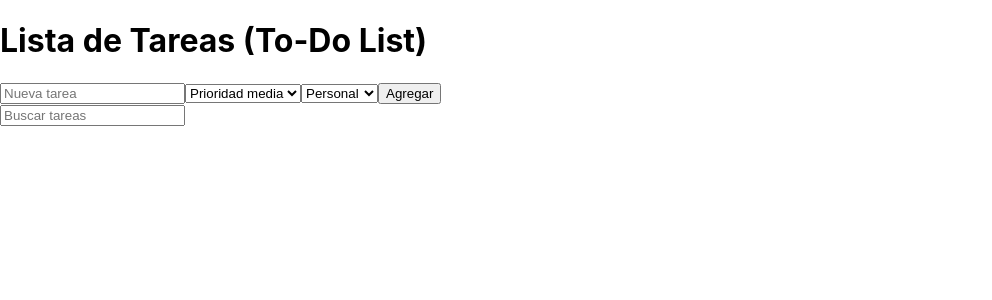
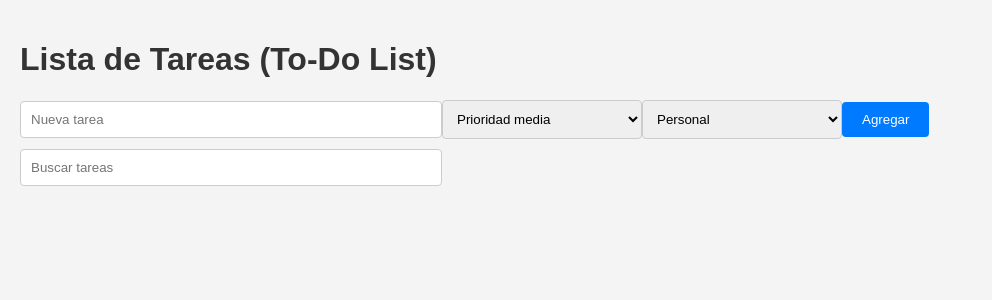
Before and after one commit to AldG99/lista-tareas, a React (Create React App) app: page / in a window 1280 px wide. Shown: the top 300 px of the page, without its empty margins (0-992 px from the left). Built offline with nearby package versions, Linux system fonts and the light colour scheme; the HTML template or start-up script is replaced by a standard one.

Commit message:
Estilo SCSS

```diff
--- a/package.json
+++ b/package.json
@@ -6,9 +6,11 @@
     "@testing-library/jest-dom": "^5.17.0",
     "@testing-library/react": "^13.4.0",
     "@testing-library/user-event": "^13.5.0",
+    "node-sass": "^7.0.3",
     "react": "^18.2.0",
     "react-dom": "^18.2.0",
     "react-scripts": "5.0.1",
+    "sass": "^1.66.1",
     "web-vitals": "^2.1.4"
   },
   "scripts": {
--- a/src/App.js
+++ b/src/App.js
@@ -1,4 +1,5 @@
 import React, { useState } from 'react';
+import './App.scss';
 
 function App() {
   const [tasks, setTasks] = useState([]);
@@ -36,7 +37,7 @@ function App() {
   };
 
   return (
-    <div>
+    <div className="container">
       <h1>Lista de Tareas (To-Do List)</h1>
       <div>
         <input
@@ -46,6 +47,7 @@ function App() {
           onChange={(e) => setNewTask(e.target.value)}
         />
         <select
+          className="select-prioridad" // Agrega la clase CSS a la barra de selección de prioridad
           onChange={(e) => setTaskPriority(e.target.value)}
           value={taskPriority}
         >
@@ -54,6 +56,7 @@ function App() {
           <option value="low">Baja prioridad</option>
         </select>
         <select
+          className="select-categoria" // Agrega la clase CSS a la barra de selección de categoría
           onChange={(e) => setTaskCategory(e.target.value)}
           value={taskCategory}
         >
--- /dev/null
+++ b/src/App.scss
@@ -0,0 +1,112 @@
+/* App.scss */
+
+/* Estilos globales */
+body {
+  font-family: Arial, sans-serif;
+  background-color: #f4f4f4;
+  margin: 0;
+  padding: 0;
+}
+
+.container {
+  max-width: 1550px;
+  margin: 0 auto;
+  padding: 20px;
+}
+
+h1 {
+  color: #333;
+}
+
+/* Estilos para el formulario de entrada de tareas */
+.form-container {
+  background-color: #fff;
+  padding: 20px;
+  border-radius: 5px;
+  margin-bottom: 20px;
+  box-shadow: 0 2px 4px rgba(0, 0, 0, 0.1);
+}
+
+/* Estilo para limitar el ancho de los campos de entrada */
+input[type="text"],
+select,
+.search-input {
+  width: 100%;
+  max-width: 400px; /* Ancho máximo ajustado */
+  padding: 10px;
+  margin-bottom: 10px;
+  border: 1px solid #ccc;
+  border-radius: 4px;
+}
+
+.select-prioridad,
+.select-categoria {
+  width: 100%;
+  max-width: 200px; /* Ancho máximo ajustado */
+  padding: 10px;
+  margin-bottom: 10px;
+  border: 1px solid #ccc;
+  border-radius: 4px;
+}
+
+button {
+  background-color: #007bff;
+  color: #fff;
+  padding: 10px 20px;
+  border: none;
+  border-radius: 4px;
+  cursor: pointer;
+}
+
+button:hover {
+  background-color: #0056b3;
+}
+
+/* Estilos para la lista de tareas */
+.task-list {
+  list-style: none;
+  padding: 0;
+}
+
+.task-item {
+  background-color: #fff;
+  border: 1px solid #ccc;
+  border-radius: 4px;
+  margin-bottom: 10px;
+  padding: 10px;
+  display: flex;
+  justify-content: space-between;
+  align-items: center;
+}
+
+.task-actions {
+  display: flex;
+  gap: 10px;
+}
+
+/* Estilos para el campo de búsqueda */
+.search-input {
+  width: 100%;
+  max-width: 400px; /* Ancho máximo ajustado */
+  padding: 10px;
+  margin-bottom: 20px;
+  border: 1px solid #ccc;
+  border-radius: 4px;
+}
+
+/* Estilos para los botones en la lista de tareas */
+.edit-button {
+  background-color: #17a2b8;
+}
+
+.edit-button:hover {
+  background-color: #117a8b;
+}
+
+.delete-button {
+  background-color: #dc3545;
+}
+
+.delete-button:hover {
+  background-color: #bd2130;
+}
```
Also changed, not shown: 1 other file (tests, documents, lock files or other folders).
